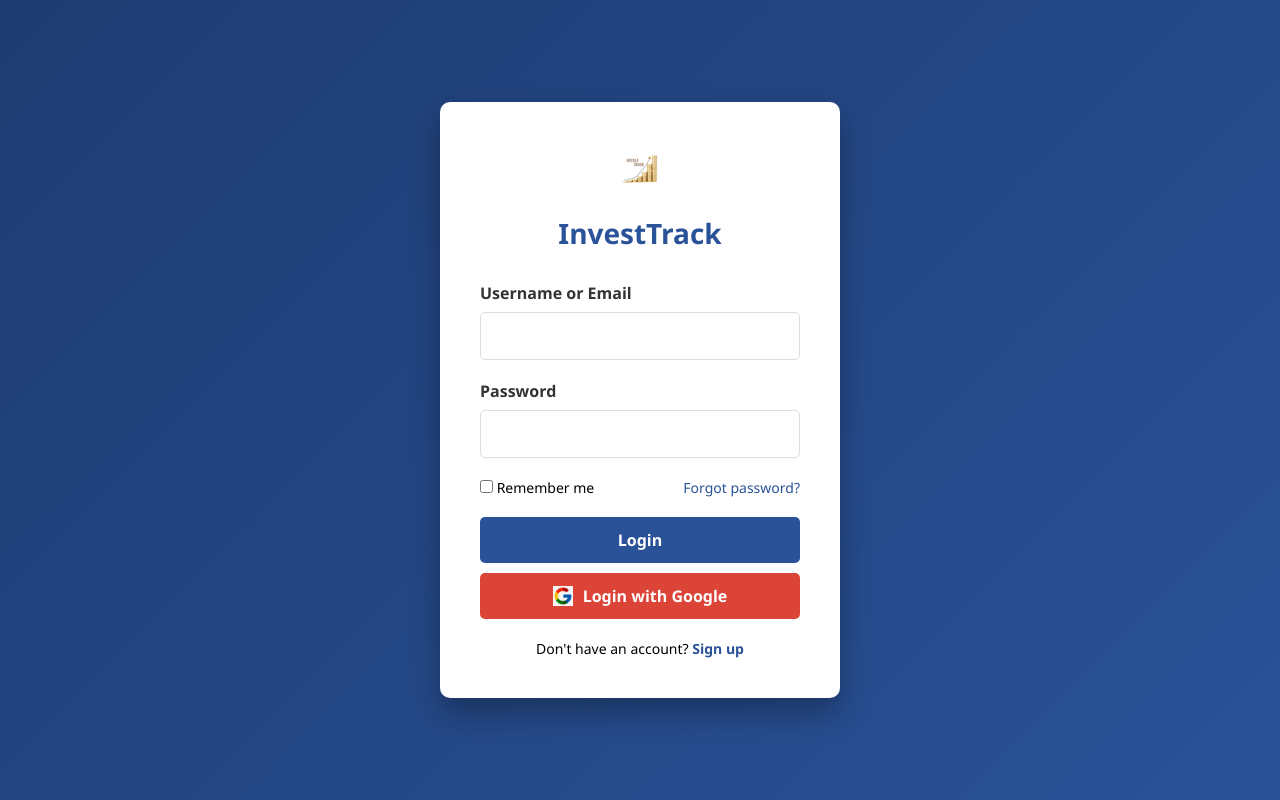
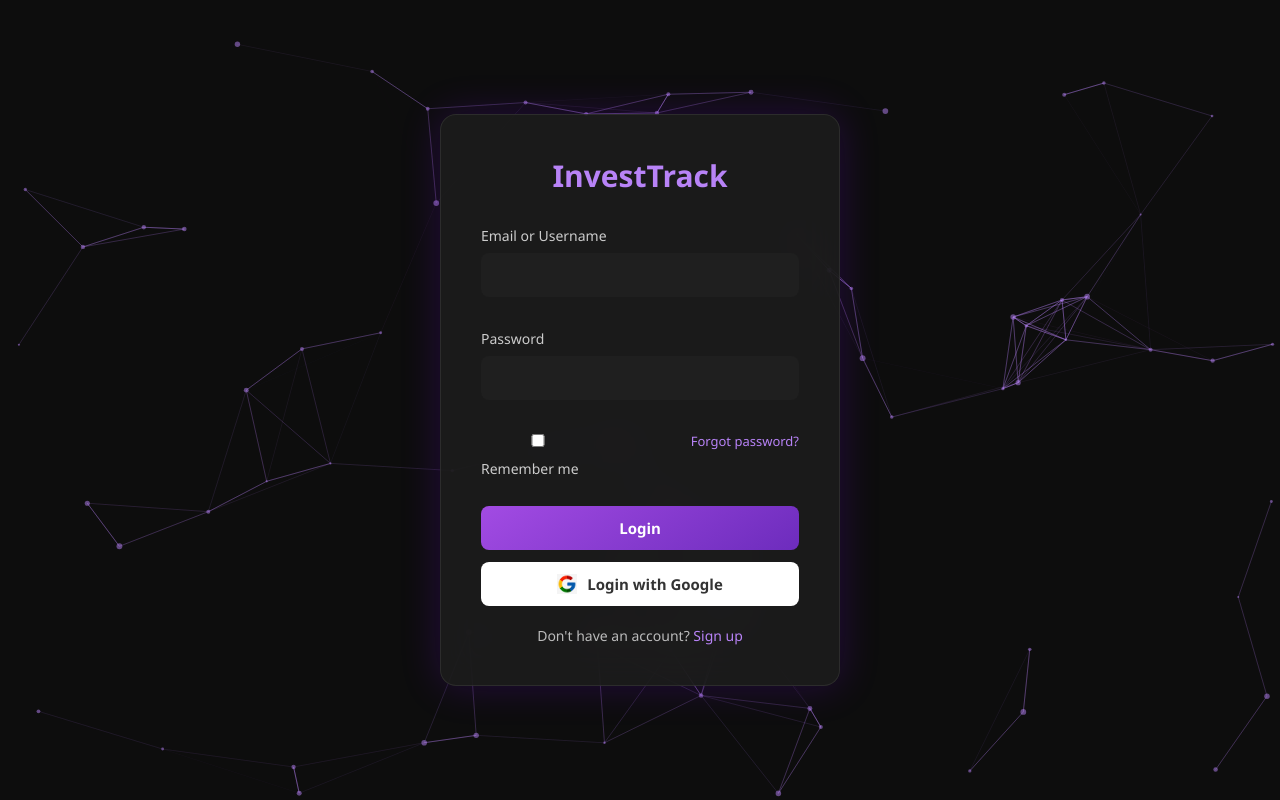
Before and after one commit to sanketagarwal27/InvestTrack, a Flask app: page /index in a window 1280 px wide. Run offline with Flask 3, Linux system fonts and the light colour scheme; some libraries are stand-ins or nearby versions.

Commit message:
Updated Login Page style

```diff
--- a/static/css/login.css
+++ b/static/css/login.css
@@ -6,74 +6,80 @@
 }
 
 body {
-    background: linear-gradient(135deg, #1e3c72, #2a5298);
+  background: linear-gradient(135deg, #0d0d0d, #1c1c1c);
   height: 100vh;
   display: flex;
   justify-content: center;
   align-items: center;
 }
 
-  .container {
-    background-color: white;
-    border-radius: 10px;
-    box-shadow: 0 15px 30px rgba(0, 0, 0, 0.3);
-    width: 400px;
+.auth-container {
+  background: rgba(30, 30, 30, 0.8);
+  border: 1px solid rgba(255, 255, 255, 0.08);
+  border-radius: 16px;
+  backdrop-filter: blur(20px);
+  box-shadow: 0 0 40px rgba(128, 0, 255, 0.2);
   padding: 40px;
+  width: 100%;
+  max-width: 400px;
+  animation: fadeIn 0.6s ease-in-out;
 }
 
-  .logo {
+.app-title {
+  color: #b883f7;
+  font-size: 30px;
   text-align: center;
   margin-bottom: 30px;
 }
 
-  .logo h1 {
-    color: #2a5298;
-    font-size: 28px;
-    margin-top: 10px;
+.auth-form label {
+  display: block;
+  color: #ccc;
+  font-size: 14px;
+  margin-bottom: 8px;
 }
 
-  .logo-icon {
-    font-size: 40px;
-    color: #2a5298;
+.auth-form input {
+  width: 100%;
+  padding: 12px;
+  border-radius: 8px;
+  border: none;
+  font-size: 15px;
+  background-color: #1f1f1f;
+  color: #fff;
+  margin-bottom: 12px;
+  transition: border 0.3s;
+}
+
+.auth-form input:focus {
+  outline: none;
+  border: 2px solid #b883f7;
 }
 
 .form-group {
   margin-bottom: 20px;
 }
 
-  .form-group label {
-    display: block;
-    margin-bottom: 8px;
-    font-weight: 600;
-    color: #333;
-  }
-
-  .form-group input {
-    width: 100%;
-    padding: 12px;
-    border: 1px solid #ddd;
-    border-radius: 5px;
-    font-size: 16px;
-    transition: border 0.3s;
-  }
-
-  .form-group input:focus {
-    border-color: #2a5298;
-    outline: none;
+.error-message {
+  color: #e74c3c;
+  font-size: 13px;
+  margin-top: -8px;
+  margin-bottom: 10px;
+  display: none;
 }
 
 .remember-forgot {
   display: flex;
   justify-content: space-between;
+  font-size: 13px;
+  color: #aaa;
   margin-bottom: 20px;
-    font-size: 14px;
 }
 
 .remember-forgot a {
-    color: #2a5298;
+  color: #b883f7;
   text-decoration: none;
 }
-
 .remember-forgot a:hover {
   text-decoration: underline;
 }
@@ -81,79 +87,67 @@
 .btn {
   width: 100%;
   padding: 12px;
-    background-color: #2a5298;
-    color: white;
+  font-weight: bold;
+  font-size: 15px;
+  border-radius: 8px;
   border: none;
-    border-radius: 5px;
-    font-size: 16px;
-    font-weight: 600;
   cursor: pointer;
-    transition: background-color 0.3s;
+  transition: background 0.3s ease;
 }
 
-  /* google button addition */
+.primary-btn {
+  background: linear-gradient(145deg, #a24be3, #6d2cbd);
+  color: white;
+  margin-bottom: 12px;
+}
+
+.primary-btn:hover {
+  background: linear-gradient(145deg, #8f2bdd, #551aa6);
+}
 
 .google-btn {
+  background: white;
+  color: #333;
   display: flex;
   align-items: center;
   justify-content: center;
-    background-color: #db4437;
-    color: white;
-    border: none;
-    padding: 12px;
-    width: 100%;
-    margin-top: 10px;
-    cursor: pointer;
-    border-radius: 5px;
-    font-size: 16px;
-    font-weight: 600;
-    transition: background-color 0.3s;
 }
 
-  .google-btn:hover {
-    background-color: #c1351d;
-  }
-
-  .google-icon {
+.google-btn img {
   width: 20px;
   height: 20px;
   margin-right: 10px;
 }
 
-
-  .btn:hover {
-    background-color: #1e3c72;
+.google-btn:hover {
+  background: #f2f2f2;
 }
 
-  .signup-link {
+.switch-link {
+  color: #bbb;
   text-align: center;
   margin-top: 20px;
   font-size: 14px;
 }
 
-  .signup-link a {
-    color: #2a5298;
+.switch-link a {
+  color: #b883f7;
   text-decoration: none;
-    font-weight: 600;
+  font-weight: 500;
 }
 
-  .signup-link a:hover {
+.switch-link a:hover {
   text-decoration: underline;
 }
 
-  .error-message {
-    color: #e74c3c;
-    font-size: 14px;
-    margin-top: 5px;
-    display: none;
-  }
-
-  /* Animation */
 @keyframes fadeIn {
   from { opacity: 0; transform: translateY(-20px); }
   to { opacity: 1; transform: translateY(0); }
 }
-
-  .container {
-    animation: fadeIn 0.5s ease-out;
+#particles-js {
+  position: fixed;
+  width: 100%;
+  height: 100%;
+  background: transparent;
+  z-index: -1;
 }
--- a/templates/index.html
+++ b/templates/index.html
@@ -1,54 +1,88 @@
-<!-- login page -->
-
 <!DOCTYPE html>
 <html lang="en">
 <head>
-  <meta charset="UTF-8">
-  <meta name="viewport" content="width=device-width, initial-scale=1.0">
+  <meta charset="UTF-8" />
+  <meta name="viewport" content="width=device-width, initial-scale=1.0"/>
   <title>InvestTrack - Login</title>
+  <script src="https://cdn.jsdelivr.net/npm/tsparticles@2.11.1/tsparticles.bundle.min.js"></script>
   <link rel="icon" type="png" href="{{ url_for('static', filename='assets/INVEST_TRACK.png') }}">
   <link rel="stylesheet" href="{{ url_for('static', filename='css/login.css') }}">
 </head>
 <body>
-  <div class="container">
-    <div class="logo">
-      <div class="logo-icon"><img src="{{ url_for('static', filename='assets/INVEST_TRACK.png') }}" width="'150" height="50" alt="Logo"></div>
-      <h1>InvestTrack</h1>
-    </div>
-
-    <form id="login-form">
+  <div id="particles-js"></div>
+  <div class="auth-container">
+    <h1 class="app-title">InvestTrack</h1>
+    <form id="login-form" class="auth-form">
       <div class="form-group">
-        <label for="username">Username or Email</label>
-        <input type="text" id="username" required>
+        <label for="username">Email or Username</label>
+        <input type="text" id="username" required />
         <div class="error-message" id="username-error">Please enter a valid username or email</div>
       </div>
-
       <div class="form-group">
         <label for="password">Password</label>
-        <input type="password" id="password" required>
+        <input type="password" id="password" required />
         <div class="error-message" id="password-error">Password must be at least 6 characters</div>
       </div>
-
       <div class="remember-forgot">
-        <label>
-          <input type="checkbox" id="remember"> Remember me
-        </label>
+        <label><input type="checkbox" id="remember" /> Remember me</label>
         <a href="#" id="forgot">Forgot password?</a>
       </div>
-
-      <button type="submit" class="btn">Login</button>
-
-      <!-- Google Login Button -->
-      <button type="button" id="google-login-btn" class="btn google-btn">
-        <img src="{{ url_for('static', filename='assets/google-icon.png') }}" alt="Google Logo" class="google-icon"> Login with Google
+      <button type="submit" class="btn primary-btn">Login</button>
+      <button type="button" class="btn google-btn" id="google-login-btn">
+        <img src="{{ url_for('static', filename='assets/google-icon.png') }}" alt="Google Logo" /> Login with Google
       </button>
-
-      <div class="signup-link">
-        Don't have an account? <a href="/signUp">Sign up</a>
-      </div>
+      <div class="switch-link">Don't have an account? <a href="/signUp">Sign up</a></div>
     </form>
   </div>
-
-<script src="{{ url_for('static', filename='js/login.js') }}" type="module"></script>
+  <script type="module" src="{{ url_for('static', filename='js/login.js') }}"></script>
+  <script>
+  tsParticles.load("particles-js", {
+    background: {
+      color: { value: "#0d0d0d" }
+    },
+    fpsLimit: 60,
+    interactivity: {
+      events: {
+        onHover: { enable: true, mode: "repulse" },
+        onClick: { enable: true, mode: "push" }
+      },
+      modes: {
+        repulse: { distance: 100 },
+        push: { quantity: 4 }
+      }
+    },
+    particles: {
+      color: { value: "#b883f7" },
+      links: {
+        color: "#b883f7",
+        distance: 150,
+        enable: true,
+        opacity: 0.4,
+        width: 1
+      },
+      collisions: { enable: false },
+      move: {
+        enable: true,
+        speed: 1.2,
+        direction: "none",
+        random: false,
+        straight: false,
+        outModes: { default: "bounce" }
+      },
+      number: {
+        value: 60,
+        density: { enable: true, area: 800 }
+      },
+      opacity: {
+        value: 0.5
+      },
+      shape: { type: "circle" },
+      size: {
+        value: { min: 1, max: 3 }
+      }
+    },
+    detectRetina: true
+  });
+</script>
 </body>
 </html>
```
Lines whose indentation alone changed are shown as unchanged.
